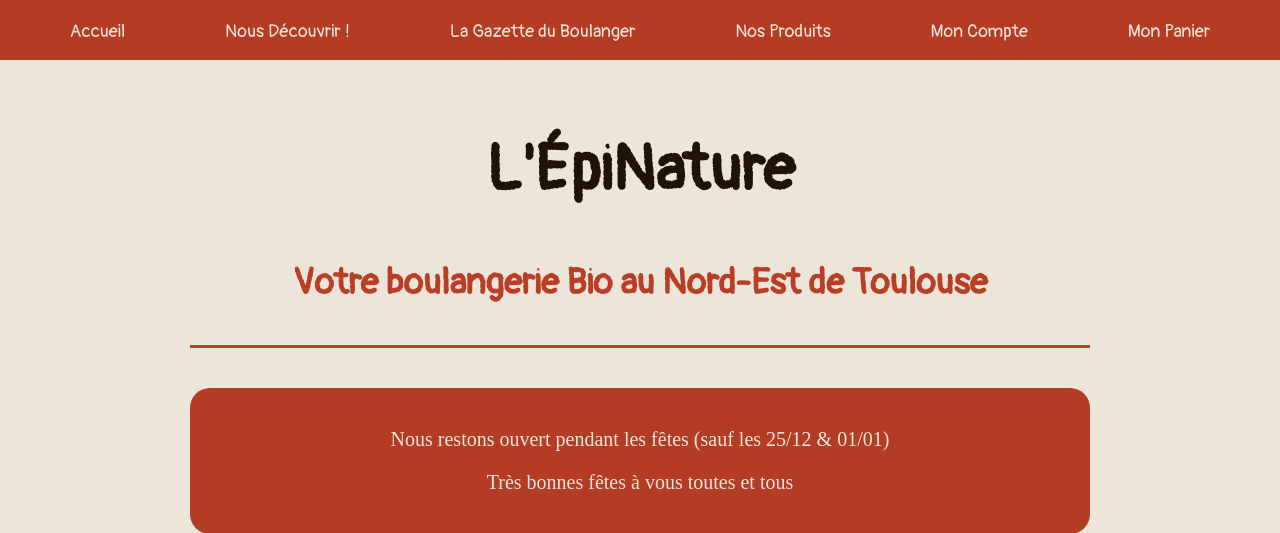
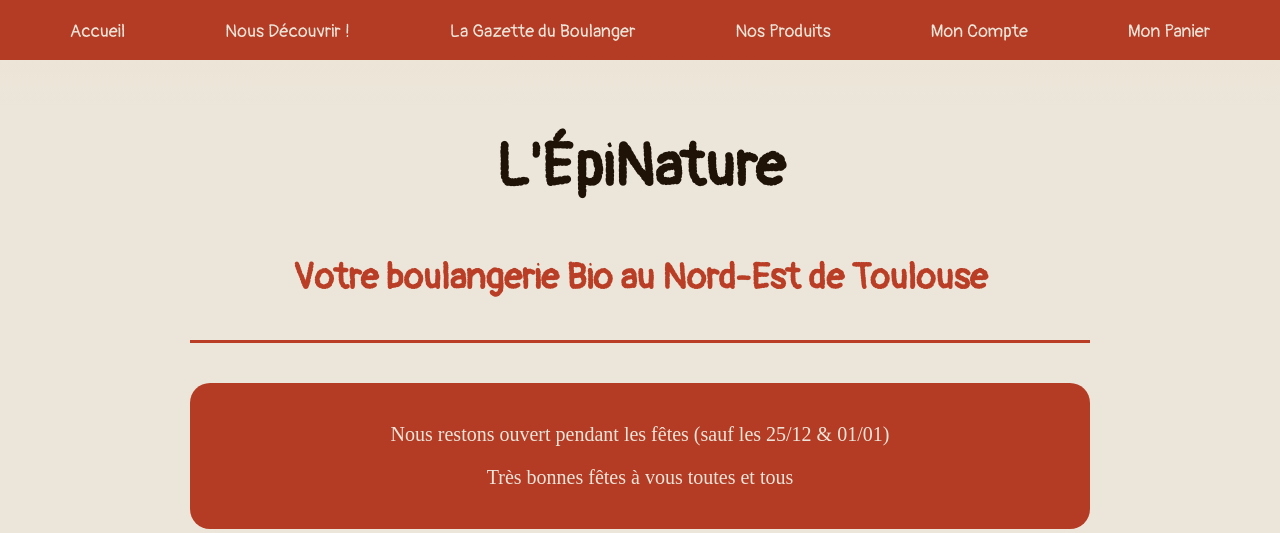
Before and after one commit to RomainB1989/Project-EpiNature, a PHP site: page / in a window 1280 px wide. Shown: the part 400-933 px from the top of the page. Run offline with PHP 8.4, Linux system fonts and the light colour scheme; some web fonts are replaced.

Commit message:
Modif Project EpiNature 08/01/25

```diff
--- a/Style/accueil.css
+++ b/Style/accueil.css
@@ -15,7 +15,7 @@
         margin: 30px 0px;
         text-align: center;
         color: var(--blackEarth);
-        font-size: 64px;
+        font-size: 60px;
     }
 
     h2{
```
